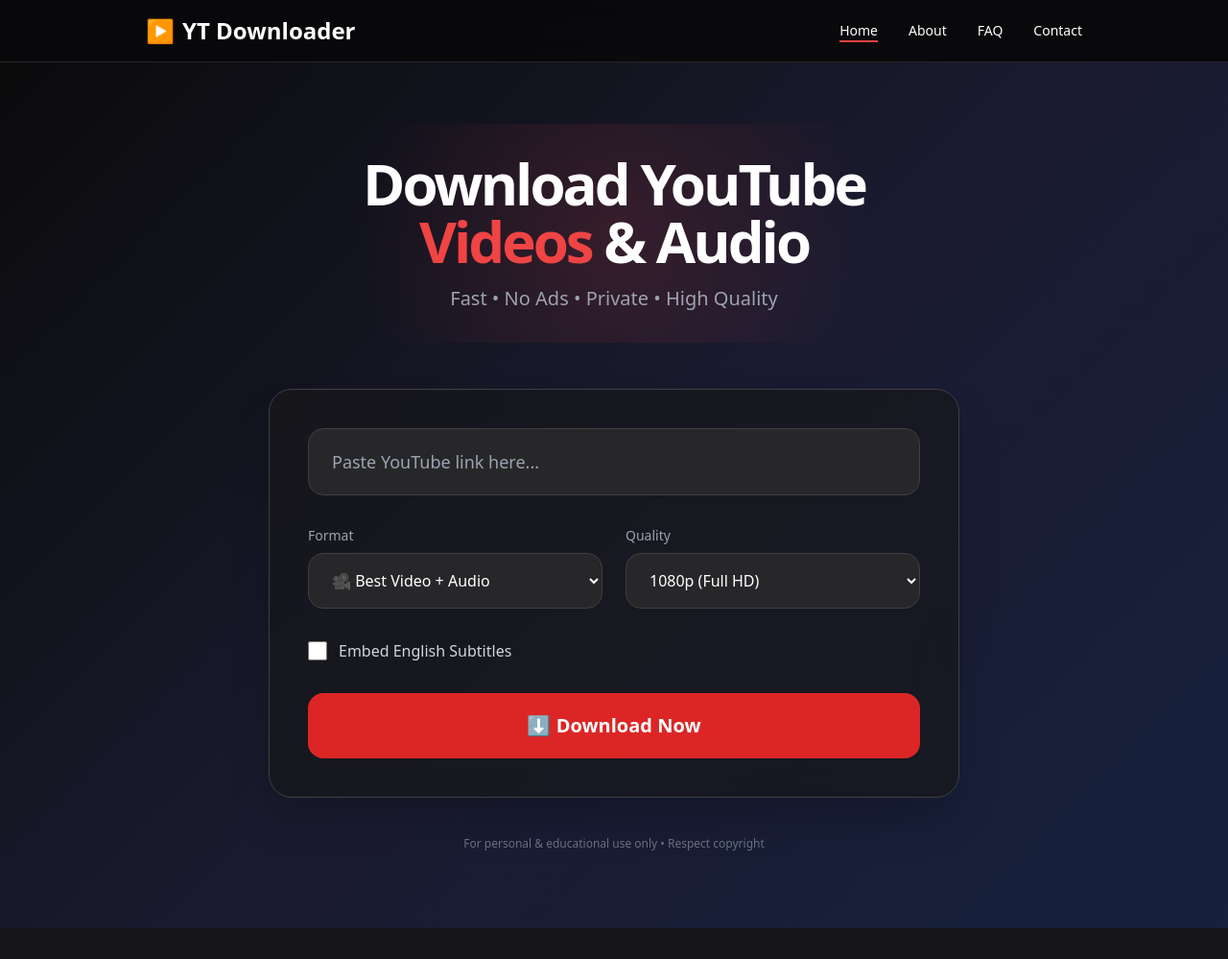
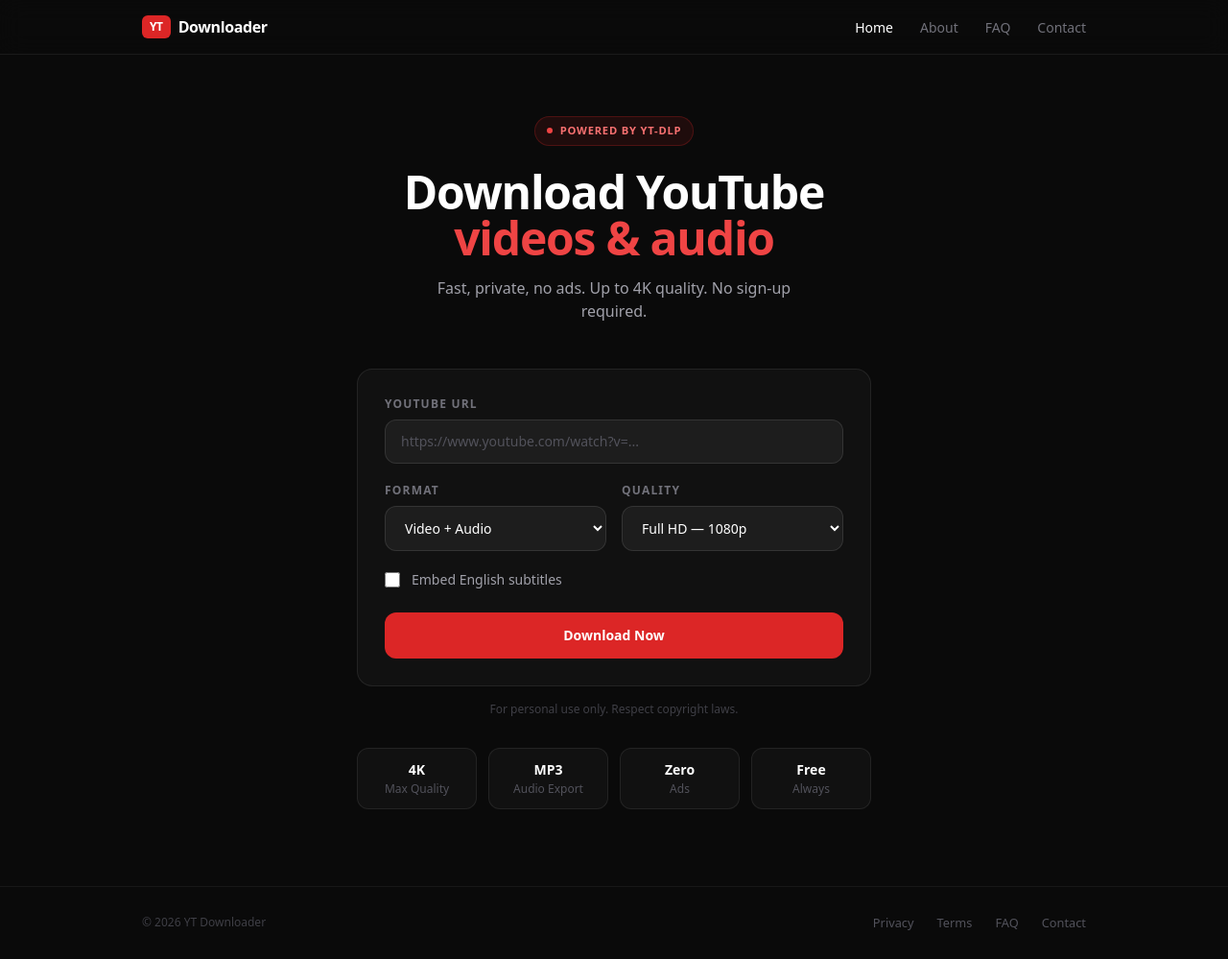
Before and after one commit to pandeyarchit68/yt-downloader, a Flask app: page / in a window 1280 px wide. Shown: the whole page at 96% size. Before the commit the page ends 967 px from the top, so only its background shows below. Run offline with Flask 3, Linux system fonts and the light colour scheme; some libraries are stand-ins or nearby versions.

Commit message:
updated design of index.html and all other pages

```diff
--- a/app.py
+++ b/app.py
@@ -28,6 +28,18 @@ def about():
 @app.route('/contact')
 def contact():
     return render_template('contact.html')
+
+@app.route('/faq')
+def faq():
+    return render_template('faq.html')
+
+@app.route('/privacy')
+def privacy():
+    return render_template('privacy.html')
+
+@app.route('/terms')
+def terms():
+    return render_template('terms.html')
 
 @app.route('/download', methods=['POST'])
 def download():
--- a/templates/index.html
+++ b/templates/index.html
@@ -3,44 +3,88 @@
 <head>
     <meta charset="UTF-8">
     <meta name="viewport" content="width=device-width, initial-scale=1.0">
-    <title>YT Downloader - Fast & Private</title>
+    <title>YT Downloader — Fast, Private, Free</title>
+    <meta name="description" content="Download YouTube videos and audio in the highest quality. No ads, no tracking, completely private.">
     <script src="https://cdn.tailwindcss.com"></script>
     <style>
-        body {
-            background: linear-gradient(135deg, #0a0a0a 0%, #1a1a2e 50%, #16213e 100%);
+        body { background: #0a0a0a; font-family: system-ui, -apple-system, sans-serif; }
+
+        .nav-glass {
+            background: rgba(10,10,10,0.9);
+            backdrop-filter: blur(12px);
+            border-bottom: 1px solid rgba(255,255,255,0.07);
         }
-        .hero-bg {
-            background: radial-gradient(circle at center, rgba(239, 68, 68, 0.15), transparent 70%);
+
+        .nav-link {
+            color: #71717a;
+            font-size: 0.875rem;
+            font-weight: 500;
+            transition: color 0.2s;
         }
-        .nav-link {
-            position: relative;
-            transition: all 0.3s;
+        .nav-link:hover { color: #fff; }
+        .nav-link.active { color: #fff; }
+
+        .card {
+            background: rgba(255,255,255,0.03);
+            border: 1px solid rgba(255,255,255,0.08);
         }
-        .nav-link:after {
-            content: '';
-            position: absolute;
-            width: 0;
-            height: 2px;
-            bottom: -2px;
-            left: 0;
-            background: #ef4444;
-            transition: width 0.3s;
-        }
-        .nav-link:hover:after, .nav-link.active:after {
+
+        .input-field {
+            background: rgba(255,255,255,0.05);
+            border: 1px solid rgba(255,255,255,0.1);
+            color: #fff;
+            transition: border-color 0.2s;
             width: 100%;
         }
+        .input-field:focus {
+            outline: none;
+            border-color: rgba(220,38,38,0.7);
+        }
+        .input-field::placeholder { color: #52525b; }
+        select.input-field option { background: #111; }
+
+        .btn-red {
+            background: #dc2626;
+            transition: background 0.2s, transform 0.1s;
+        }
+        .btn-red:hover { background: #b91c1c; }
+        .btn-red:active { transform: scale(0.98); }
+
+        .badge {
+            background: rgba(220,38,38,0.1);
+            border: 1px solid rgba(220,38,38,0.25);
+            color: #f87171;
+            font-size: 0.7rem;
+            font-weight: 600;
+            letter-spacing: 0.07em;
+            text-transform: uppercase;
+        }
+
+        .footer-link { color: #52525b; font-size: 0.8rem; transition: color 0.2s; }
+        .footer-link:hover { color: #a1a1aa; }
+
+        .spinner {
+            width: 16px; height: 16px;
+            border: 2px solid rgba(255,255,255,0.25);
+            border-top-color: #fff;
+            border-radius: 50%;
+            animation: spin 0.7s linear infinite;
+            display: none;
+        }
+        @keyframes spin { to { transform: rotate(360deg); } }
     </style>
 </head>
 <body class="min-h-screen text-white">
 
     <!-- Navbar -->
-    <nav class="sticky top-0 z-50 bg-zinc-950/95 backdrop-blur-md border-b border-zinc-800">
-        <div class="max-w-5xl mx-auto px-6 py-4 flex items-center justify-between">
-            <a href="/" class="flex items-center gap-2 font-bold text-2xl">
-                <span class="text-red-500">▶</span> YT Downloader
+    <nav class="nav-glass sticky top-0 z-50">
+        <div class="max-w-5xl mx-auto px-5 h-14 flex items-center justify-between">
+            <a href="/" class="flex items-center gap-2 font-bold text-white tracking-tight">
+                <span class="bg-red-600 text-white text-xs font-bold px-2 py-1 rounded-md">YT</span>
+                Downloader
             </a>
-            <div class="flex items-center gap-8 text-sm font-medium">
-                <a href="/" class="nav-link active text-white">Home</a>
+            <div class="flex items-center gap-7">
+                <a href="/" class="nav-link active">Home</a>
                 <a href="/about" class="nav-link">About</a>
                 <a href="/faq" class="nav-link">FAQ</a>
                 <a href="/contact" class="nav-link">Contact</a>
@@ -48,65 +92,135 @@
         </div>
     </nav>
 
-    <div class="max-w-3xl mx-auto pt-16 px-6 pb-20">
-        <div class="text-center mb-12 hero-bg py-8 rounded-3xl">
-            <h1 class="text-6xl font-black mb-4 tracking-tighter">
-                Download YouTube<br><span class="text-red-500">Videos</span> & Audio
+    <!-- Hero -->
+    <section class="max-w-2xl mx-auto px-5 pt-16 pb-4 text-center">
+        <div class="inline-flex items-center gap-2 badge px-3 py-1.5 rounded-full mb-6">
+            <span class="w-1.5 h-1.5 bg-red-500 rounded-full inline-block"></span>
+            Powered by yt-dlp
+        </div>
+        <h1 class="text-4xl md:text-5xl font-extrabold tracking-tight leading-tight mb-4">
+            Download YouTube<br>
+            <span class="text-red-500">videos &amp; audio</span>
         </h1>
-            <p class="text-xl text-gray-400 max-w-md mx-auto">
-                Fast • No Ads • Private • High Quality
+        <p class="text-zinc-400 text-base max-w-sm mx-auto">
+            Fast, private, no ads. Up to 4K quality. No sign-up required.
         </p>
-        </div>
+    </section>
 
-        <!-- Form -->
-        <form action="/download" method="POST" class="bg-zinc-900/70 backdrop-blur-xl border border-zinc-700 rounded-3xl p-10 shadow-2xl">
+    <!-- Downloader Form -->
+    <section class="max-w-xl mx-auto px-5 py-8">
+        <div class="card rounded-2xl p-7">
+            <form action="/download" method="POST" id="dl-form">
 
-            <div class="mb-8">
+                <!-- URL -->
+                <div class="mb-5">
+                    <label class="block text-xs font-semibold text-zinc-500 uppercase tracking-widest mb-2">YouTube URL</label>
                     <input
                         type="text"
                         name="url"
-                    id="url-input"
-                    placeholder="Paste YouTube link here..."
+                        placeholder="https://www.youtube.com/watch?v=..."
                         required
-                    class="w-full px-6 py-5 bg-zinc-800 border border-zinc-700 rounded-2xl text-lg focus:outline-none focus:border-red-500 transition-all">
+                        autocomplete="off"
+                        class="input-field px-4 py-3 rounded-xl text-sm">
                 </div>
 
-            <div class="grid grid-cols-1 md:grid-cols-2 gap-6 mb-8">
+                <!-- Format + Quality -->
+                <div class="grid grid-cols-2 gap-4 mb-5">
                     <div>
-                    <label class="block text-sm text-gray-400 mb-2">Format</label>
-                    <select name="option" class="w-full px-5 py-4 bg-zinc-800 border border-zinc-700 rounded-2xl focus:outline-none focus:border-red-500">
-                        <option value="best">🎥 Best Video + Audio</option>
-                        <option value="video">🎞️ Video Only</option>
-                        <option value="audio">🎵 Audio Only (MP3)</option>
+                        <label class="block text-xs font-semibold text-zinc-500 uppercase tracking-widest mb-2">Format</label>
+                        <select name="option" class="input-field px-4 py-3 rounded-xl text-sm cursor-pointer">
+                            <option value="best">Video + Audio</option>
+                            <option value="video">Video Only</option>
+                            <option value="audio">Audio Only (MP3)</option>
                         </select>
                     </div>
-
                     <div>
-                    <label class="block text-sm text-gray-400 mb-2">Quality</label>
-                    <select name="resolution" class="w-full px-5 py-4 bg-zinc-800 border border-zinc-700 rounded-2xl focus:outline-none focus:border-red-500">
+                        <label class="block text-xs font-semibold text-zinc-500 uppercase tracking-widest mb-2">Quality</label>
+                        <select name="resolution" class="input-field px-4 py-3 rounded-xl text-sm cursor-pointer">
                             <option value="best">Best Available</option>
-                        <option value="2160">4K (2160p)</option>
-                        <option value="1440">2K (1440p)</option>
-                        <option value="1080" selected>1080p (Full HD)</option>
-                        <option value="720">720p (HD)</option>
+                            <option value="2160">4K — 2160p</option>
+                            <option value="1440">2K — 1440p</option>
+                            <option value="1080" selected>Full HD — 1080p</option>
+                            <option value="720">HD — 720p</option>
+                            <option value="480">SD — 480p</option>
                         </select>
                     </div>
                 </div>
 
-            <div class="mb-8 flex items-center gap-3">
-                <input type="checkbox" name="subtitles" value="yes" class="w-5 h-5 accent-red-600">
-                <span class="text-gray-300">Embed English Subtitles</span>
+                <!-- Subtitles toggle -->
+                <label class="flex items-center gap-3 mb-6 cursor-pointer select-none">
+                    <input type="checkbox" name="subtitles" value="yes" class="w-4 h-4 accent-red-600 rounded">
+                    <span class="text-sm text-zinc-400">Embed English subtitles</span>
+                </label>
+
+                <!-- Submit -->
+                <button type="submit" id="dl-btn" class="btn-red w-full py-3.5 rounded-xl font-semibold text-sm flex items-center justify-center gap-2">
+                    <div class="spinner" id="spinner"></div>
+                    <span id="btn-text">Download Now</span>
+                </button>
+
+            </form>
         </div>
 
-            <button type="submit"
-                class="w-full bg-red-600 hover:bg-red-500 py-5 rounded-2xl text-xl font-bold flex items-center justify-center gap-3 transition-all active:scale-[0.97]">
-                ⬇️ Download Now
-            </button>
-        </form>
+        <p class="text-center text-xs text-zinc-700 mt-4">
+            For personal use only. Respect copyright laws.
+        </p>
+    </section>
 
-        <p class="text-center text-xs text-gray-500 mt-10">
-            For personal & educational use only • Respect copyright
-        </p>
+    <!-- Feature pills -->
+    <section class="max-w-xl mx-auto px-5 pb-20">
+        <div class="grid grid-cols-2 md:grid-cols-4 gap-3">
+            <div class="card rounded-xl px-4 py-3 text-center">
+                <div class="text-white font-bold text-sm">4K</div>
+                <div class="text-zinc-600 text-xs mt-0.5">Max Quality</div>
             </div>
+            <div class="card rounded-xl px-4 py-3 text-center">
+                <div class="text-white font-bold text-sm">MP3</div>
+                <div class="text-zinc-600 text-xs mt-0.5">Audio Export</div>
+            </div>
+            <div class="card rounded-xl px-4 py-3 text-center">
+                <div class="text-white font-bold text-sm">Zero</div>
+                <div class="text-zinc-600 text-xs mt-0.5">Ads</div>
+            </div>
+            <div class="card rounded-xl px-4 py-3 text-center">
+                <div class="text-white font-bold text-sm">Free</div>
+                <div class="text-zinc-600 text-xs mt-0.5">Always</div>
+            </div>
+        </div>
+    </section>
+
+    <!-- Footer -->
+    <footer style="border-top: 1px solid rgba(255,255,255,0.06);">
+        <div class="max-w-5xl mx-auto px-5 py-7 flex flex-col md:flex-row items-center justify-between gap-4">
+            <span class="text-xs text-zinc-700">© 2026 YT Downloader</span>
+            <div class="flex items-center gap-6">
+                <a href="/privacy" class="footer-link">Privacy</a>
+                <a href="/terms" class="footer-link">Terms</a>
+                <a href="/faq" class="footer-link">FAQ</a>
+                <a href="/contact" class="footer-link">Contact</a>
+            </div>
+        </div>
+    </footer>
+
+    <script>
+        const form = document.getElementById('dl-form');
+        const btn = document.getElementById('dl-btn');
+        const spinner = document.getElementById('spinner');
+        const btnText = document.getElementById('btn-text');
+
+        form.addEventListener('submit', function () {
+            spinner.style.display = 'block';
+            btnText.textContent = 'Preparing...';
+            btn.disabled = true;
+            btn.style.opacity = '0.7';
+            setTimeout(function () {
+                spinner.style.display = 'none';
+                btnText.textContent = 'Download Now';
+                btn.disabled = false;
+                btn.style.opacity = '1';
+            }, 15000);
+        });
+    </script>
+
 </body>
 </html>
```
Also changed, not shown: templates/about.html (+6 -6 lines), templates/contact.html (+6 -6 lines), templates/faq.html (+6 -6 lines), templates/privacy.html (+6 -6 lines), templates/terms.html (+6 -6 lines). Lines whose indentation alone changed are shown as unchanged.
